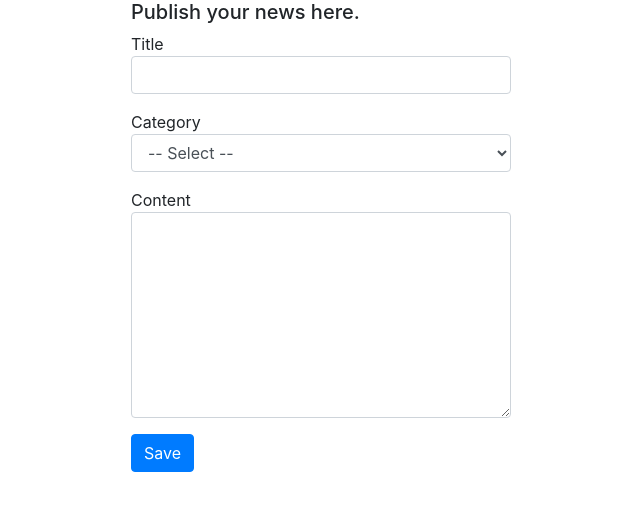
After one commit to mommand/IS0502-WIS-B, a PHP site: page /news/home.php in a window 1280 px wide. The commit adds this page. Shown: the top 511 px of the page, without its empty margins (319-959 px from the left). Run offline with PHP 8.4, Linux system fonts and the light colour scheme.

Commit message:
last uupdates

```diff
--- a/assets.php
+++ b/assets.php
@@ -1 +1 @@
-<link rel="stylesheet" type="text/css" href="assets/css/bootstrap.css">
+<link rel="stylesheet" type="text/css" href="../assets/css/bootstrap.css">
--- a/dbconnection.php
+++ b/dbconnection.php
@@ -2,9 +2,9 @@
 $host = 'localhost';
 $username = 'root';
 $password = 'root';
-// $database = 'ACM';
+$database = 'news_portal';
 
-$conn = mysqli_connect($host,$username,$password);
+$conn = mysqli_connect($host,$username,$password, $database);
 
 if (!$conn) {
 	echo "Connection Failed!".mysqli_error();
--- /dev/null
+++ b/news/home.php
@@ -0,0 +1,42 @@
+<!DOCTYPE html>
+<html>
+<head>
+	<?php include('../assets.php'); ?>
+	<title>Publish news</title>
+</head>
+<body>
+	<div class="container">
+		<div class="row">
+			<div class="col-md-4 offset-md-4">
+				<div class="row">
+					<h5>Publish your news here.</h5>
+				</div>
+				<form action="newsController.php" method="post">
+					<div class="row form-group">
+						Title
+						<input type="text" class="form-control" name="title">
+					</div>
+					<div class="row form-group">
+						Category
+						<select class="form-control" name="category">
+							<option> -- Select --</option>
+							<option value="1">Tech</option>
+							<option value="2">Sport</option>
+							<option value="3">Economics</option>
+							<option value="4">Art</option>
+						</select>
+					</div>
+					<div class="row form-group">
+						Content
+						<textarea class="form-control" rows="8" cols="6" name="content">
+						</textarea>
+					</div>
+					<div class="row form-group">
+						<input type="submit" class="btn btn-primary" value="Save">
+					</div>
+				</form>
+			</div>
+		</div>
+	</div>
+</body>
+</html>
--- a/showtables.php
+++ b/showtables.php
@@ -43,7 +43,7 @@ if ($exe_query) {
 			<td><?php echo $i; ?></td>
 			<td><?php echo $tables[0];?></td>
 			<td><a href="">Drop</a></td>
-			<td><a href="">Describe</a></td>
+			<td><a href="describe.php?dbname=<?php echo $dbname;?>&tab_name=<?php echo $tables[0]; ?>">Describe</a></td>
 			<td><a href="">Browse</a></td>
 		</tr>
 	<?php
```
Also changed, not shown: describe.php (added, +60 -0 lines), news/newsController.php (added, +24 -0 lines), 1 other file.
